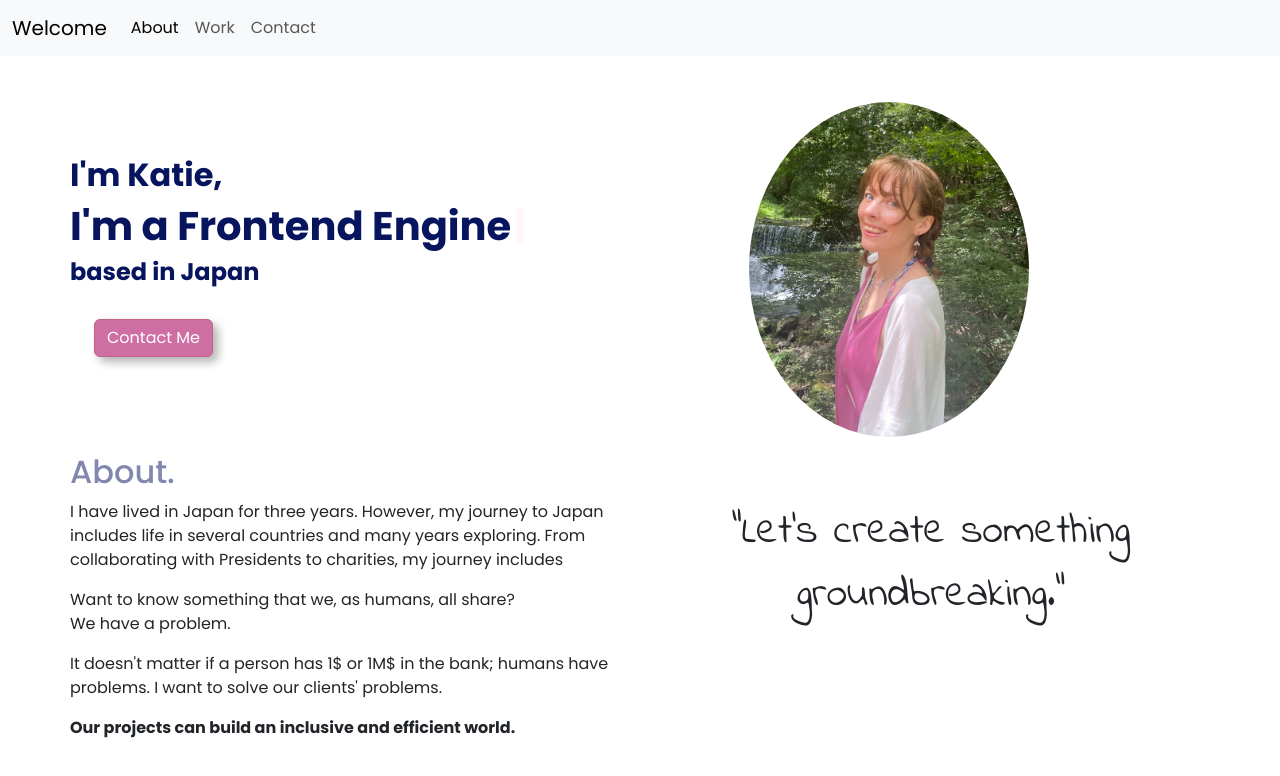
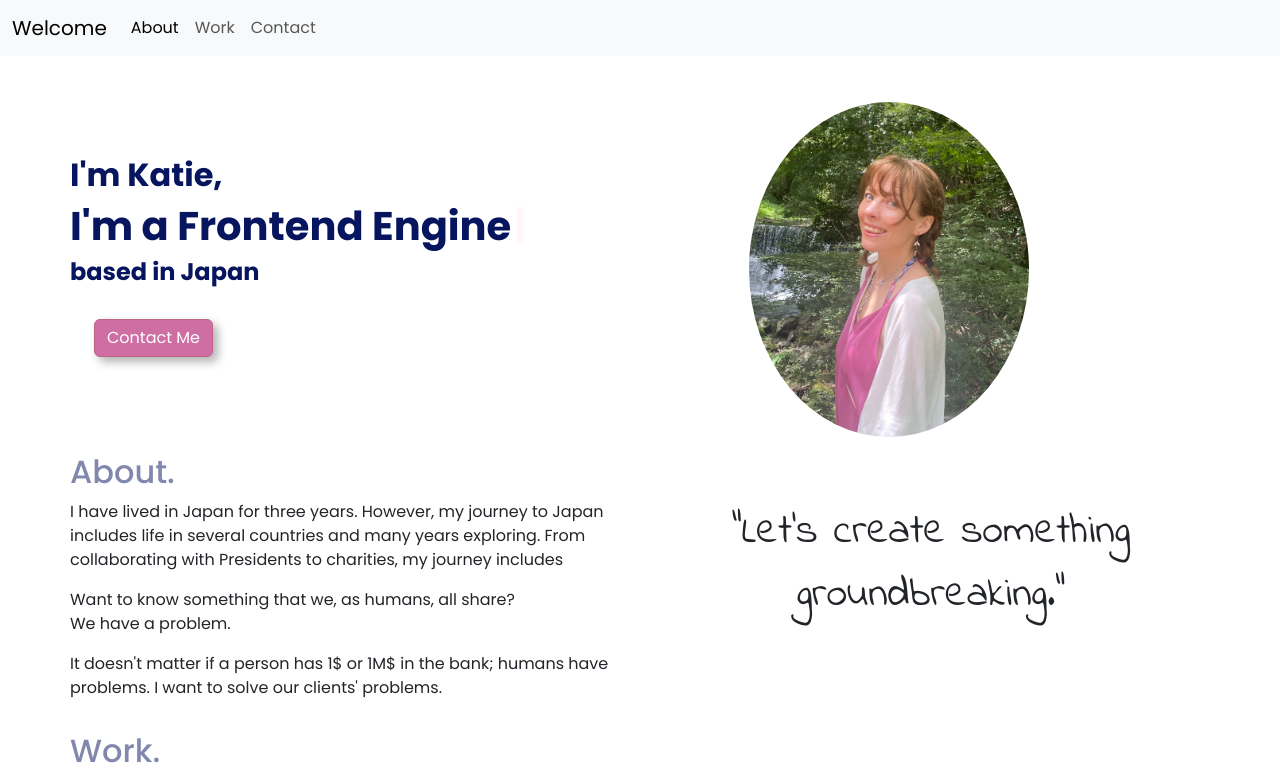
Before and after one commit to misskatiemarple/portfolio-react, a React (Create React App) app: page / in a window 1280 px wide. Shown: the top 776 px of the page. Built offline with nearby package versions, Linux system fonts and the light colour scheme.

Commit message:
text delete

```diff
--- a/src/About.js
+++ b/src/About.js
@@ -25,11 +25,6 @@ export default function About() {
               It doesn't matter if a person has 1$ or 1M$ in the bank; humans
               have problems. I want to solve our clients' problems.{" "}
             </p>
-            <p>
-              <strong>
-                Our projects can build an inclusive and efficient world.
-              </strong>
-            </p>
           </p>
         </div>
         <div className="col-md">
```
